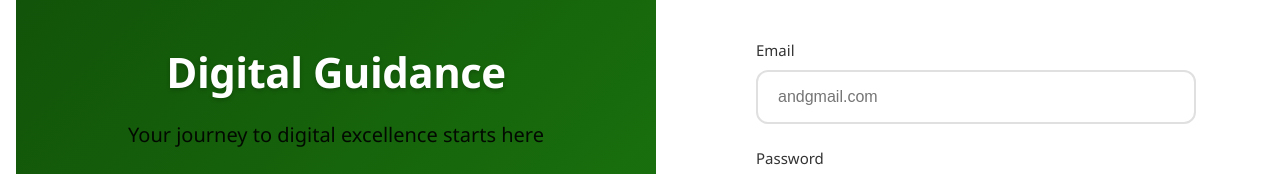
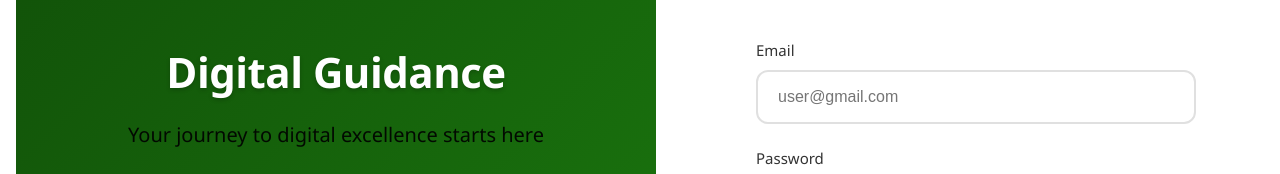
Before and after one commit to yzma-er/my-app, a React (Create React App) app: page /login in a window 1280 px wide. Shown: the part 245-419 px from the top of the page. Built offline with nearby package versions, Linux system fonts and the light colour scheme.

Commit message:
Update LoginPage.jsx

```diff
--- a/src/pages/LoginPage.jsx
+++ b/src/pages/LoginPage.jsx
@@ -133,7 +133,7 @@ function LoginPage() {
                 <input
                   id="email"
                   type="email"
-                  placeholder={role === "admin" ? "admin@digitalguidance.com" : "andgmail.com"}
+                  placeholder={role === "admin" ? "admin@digitalguidance.com" : "user@gmail.com"}
                   value={email}
                   onChange={(e) => setEmail(e.target.value)}
                   required
```
